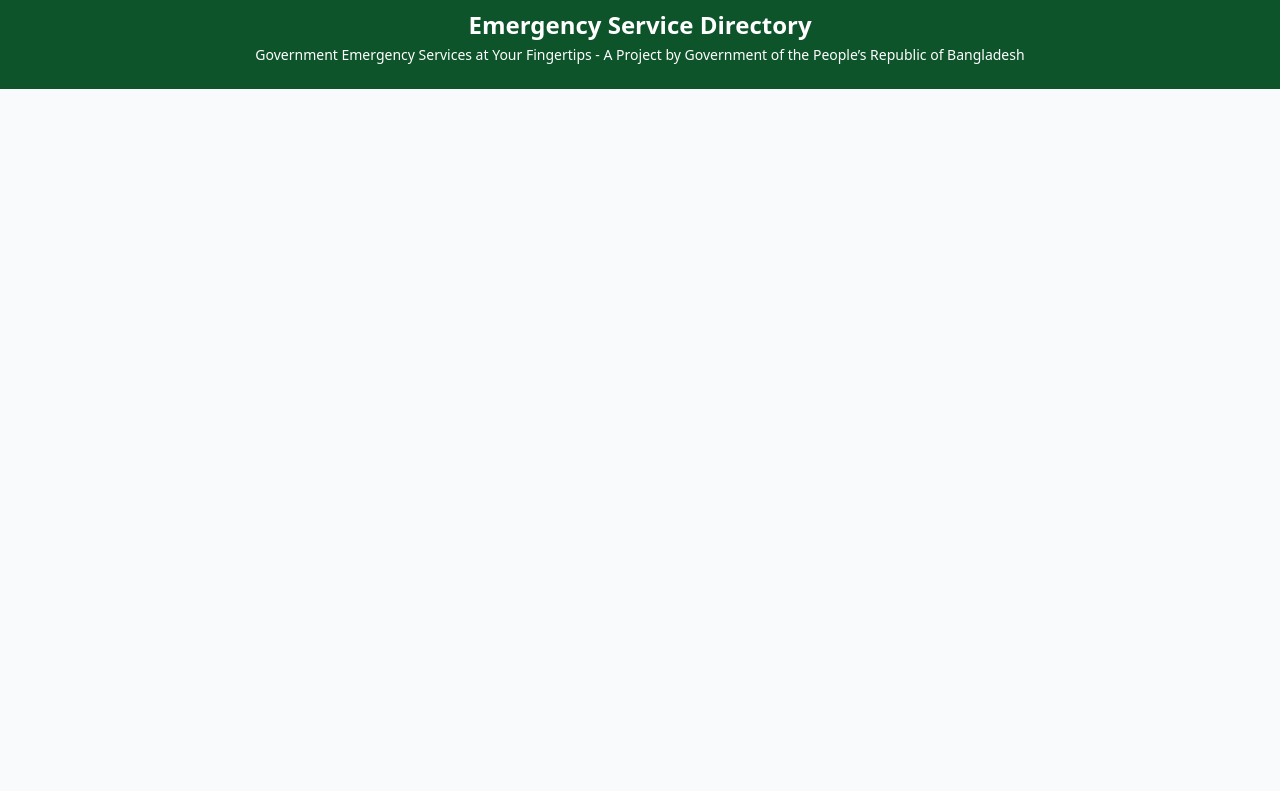
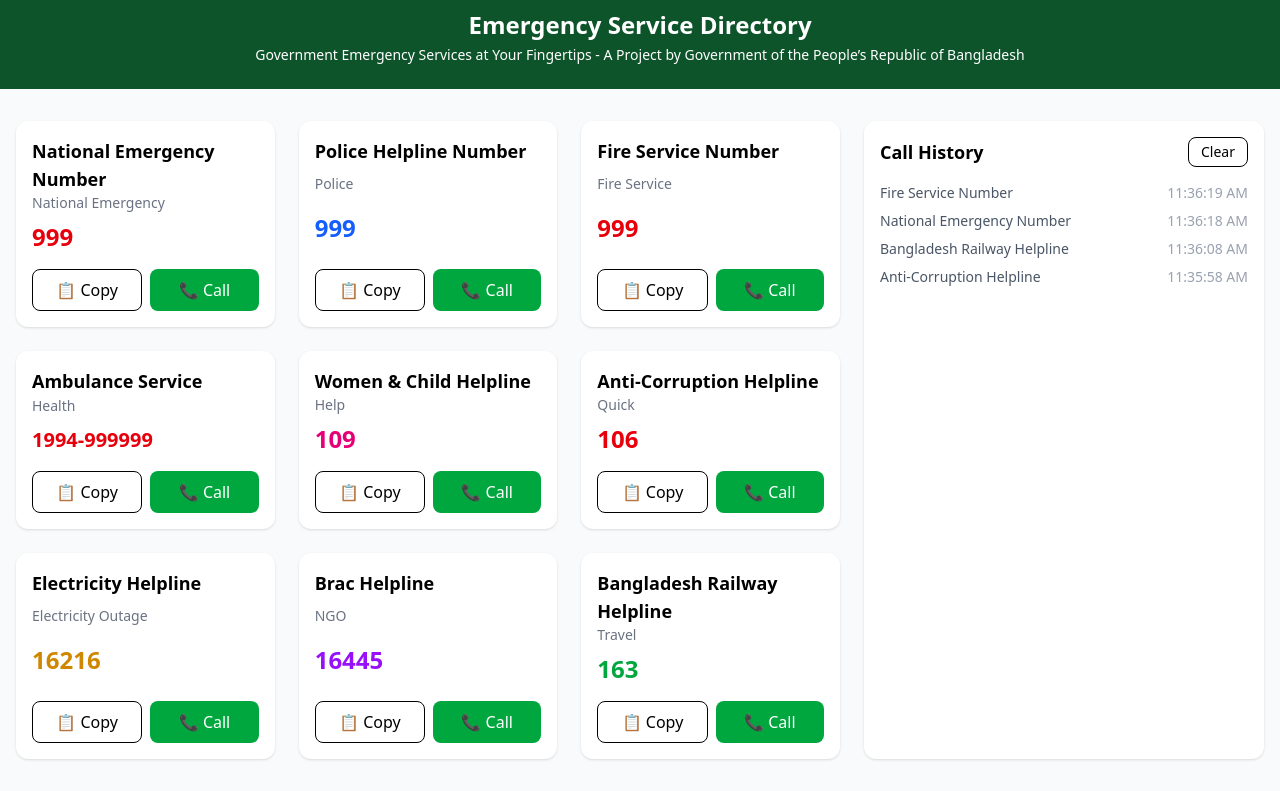
Before and after one commit to nahiyankhan55/B12-A5-Emergency-Hotline, a plain HTML site: page index.html in a window 1280 px wide. Shown: the part 163-954 px from the top of the page. Before the commit the page ends 800 px from the top, so only its background shows below. Drawn offline with nearby package versions, Linux system fonts and the light colour scheme.

Commit message:
added an main content

```diff
--- a/index.html
+++ b/index.html
@@ -3,9 +3,9 @@
     <title>Joruri Seba</title>
     <!-- tailwind css  -->
     <script src="https://cdn.jsdelivr.net/npm/@tailwindcss/browser@4"></script>
-</head>
-<body>
-<body class="bg-gray-50">
+   </head>
+   <body>
+   <body class="bg-gray-50">
   <!-- Top Navbar -->
   <div class="flex justify-between items-center px-6 py-3 bg-white shadow">
     <div class="flex items-center gap-2">
@@ -28,6 +28,126 @@
     <p class="text-sm mt-1">Government Emergency Services at Your Fingertips - A Project by Government of the People’s Republic of Bangladesh</p>
   </div>
 
+
+  <!-- Main Content -->
+  <div class="container mx-auto py-8 px-4 grid grid-cols-1 lg:grid-cols-3 gap-6">
+    <!-- Service Cards -->
+    <div class="lg:col-span-2 grid grid-cols-1 sm:grid-cols-2 lg:grid-cols-3 gap-6">
+      <!-- Card -->
+      <div class="bg-white shadow rounded-xl p-4 flex flex-col justify-between">
+        <h3 class="font-bold text-lg">National Emergency Number</h3>
+        <p class="text-sm text-gray-500">National Emergency</p>
+        <p class="text-2xl font-bold text-red-600 mt-2">999</p>
+        <div class="flex space-x-2 mt-4">
+          <button class="flex-1 py-2 border rounded-lg">📋 Copy</button>
+          <button class="flex-1 py-2 bg-green-600 text-white rounded-lg">📞 Call</button>
+        </div>
+      </div>
+
+
+      <!-- Police -->
+      <div class="bg-white shadow rounded-xl p-4 flex flex-col justify-between">
+        <h3 class="font-bold text-lg">Police Helpline Number</h3>
+        <p class="text-sm text-gray-500">Police</p>
+        <p class="text-2xl font-bold text-blue-600 mt-2">999</p>
+        <div class="flex space-x-2 mt-4">
+          <button class="flex-1 py-2 border rounded-lg">📋 Copy</button>
+          <button class="flex-1 py-2 bg-green-600 text-white rounded-lg">📞 Call</button>
+        </div>
+      </div>
+
+      <!-- Fire Service -->
+      <div class="bg-white shadow rounded-xl p-4 flex flex-col justify-between">
+        <h3 class="font-bold text-lg">Fire Service Number</h3>
+        <p class="text-sm text-gray-500">Fire Service</p>
+        <p class="text-2xl font-bold text-red-600 mt-2">999</p>
+        <div class="flex space-x-2 mt-4">
+          <button class="flex-1 py-2 border rounded-lg">📋 Copy</button>
+          <button class="flex-1 py-2 bg-green-600 text-white rounded-lg">📞 Call</button>
+        </div>
+      </div>
+
+      <!-- Ambulance -->
+      <div class="bg-white shadow rounded-xl p-4 flex flex-col justify-between">
+        <h3 class="font-bold text-lg">Ambulance Service</h3>
+        <p class="text-sm text-gray-500">Health</p>
+        <p class="text-xl font-bold text-red-600 mt-2">1994-999999</p>
+        <div class="flex space-x-2 mt-4">
+          <button class="flex-1 py-2 border rounded-lg">📋 Copy</button>
+          <button class="flex-1 py-2 bg-green-600 text-white rounded-lg">📞 Call</button>
+        </div>
+      </div>
+
+      <!-- Women & Child -->
+      <div class="bg-white shadow rounded-xl p-4 flex flex-col justify-between">
+        <h3 class="font-bold text-lg">Women & Child Helpline</h3>
+        <p class="text-sm text-gray-500">Help</p>
+        <p class="text-2xl font-bold text-pink-600 mt-2">109</p>
+        <div class="flex space-x-2 mt-4">
+          <button class="flex-1 py-2 border rounded-lg">📋 Copy</button>
+          <button class="flex-1 py-2 bg-green-600 text-white rounded-lg">📞 Call</button>
+        </div>
+      </div>
+
+      <!-- Anti-Corruption -->
+      <div class="bg-white shadow rounded-xl p-4 flex flex-col justify-between">
+        <h3 class="font-bold text-lg">Anti-Corruption Helpline</h3>
+        <p class="text-sm text-gray-500">Quick</p>
+        <p class="text-2xl font-bold text-red-600 mt-2">106</p>
+        <div class="flex space-x-2 mt-4">
+          <button class="flex-1 py-2 border rounded-lg">📋 Copy</button>
+          <button class="flex-1 py-2 bg-green-600 text-white rounded-lg">📞 Call</button>
+        </div>
+      </div>
+
+      <!-- Electricity -->
+      <div class="bg-white shadow rounded-xl p-4 flex flex-col justify-between">
+        <h3 class="font-bold text-lg">Electricity Helpline</h3>
+        <p class="text-sm text-gray-500">Electricity Outage</p>
+        <p class="text-2xl font-bold text-yellow-600 mt-2">16216</p>
+        <div class="flex space-x-2 mt-4">
+          <button class="flex-1 py-2 border rounded-lg">📋 Copy</button>
+          <button class="flex-1 py-2 bg-green-600 text-white rounded-lg">📞 Call</button>
+        </div>
+      </div>
+
+      <!-- BRAC -->
+      <div class="bg-white shadow rounded-xl p-4 flex flex-col justify-between">
+        <h3 class="font-bold text-lg">Brac Helpline</h3>
+        <p class="text-sm text-gray-500">NGO</p>
+        <p class="text-2xl font-bold text-purple-600 mt-2">16445</p>
+        <div class="flex space-x-2 mt-4">
+        <button class="flex-1 py-2 border rounded-lg">📋 Copy</button>
+        <button class="flex-1 py-2 bg-green-600 text-white rounded-lg">📞 Call</button>
+        </div>
+      </div>
+
+      <!-- Railway -->
+      <div class="bg-white shadow rounded-xl p-4 flex flex-col justify-between">
+        <h3 class="font-bold text-lg">Bangladesh Railway Helpline</h3>
+        <p class="text-sm text-gray-500">Travel</p>
+        <p class="text-2xl font-bold text-green-600 mt-2">163</p>
+        <div class="flex space-x-2 mt-4">
+          <button class="flex-1 py-2 border rounded-lg">📋 Copy</button>
+          <button class="flex-1 py-2 bg-green-600 text-white rounded-lg">📞 Call</button>
+        </div>
+      </div>
+    </div>
+
+        <!-- Call History -->
+    <div class="bg-white shadow rounded-xl p-4">
+      <div class="flex justify-between items-center">
+        <h2 class="font-bold text-lg">Call History</h2>
+        <button class="text-sm px-3 py-1 border rounded-lg">Clear</button>
+      </div>
+      <ul class="mt-4 space-y-2 text-sm text-gray-600">
+        <li>Fire Service Number <span class="float-right text-gray-400">11:36:19 AM</span></li>
+        <li>National Emergency Number <span class="float-right text-gray-400">11:36:18 AM</span></li>
+        <li>Bangladesh Railway Helpline <span class="float-right text-gray-400">11:36:08 AM</span></li>
+        <li>Anti-Corruption Helpline <span class="float-right text-gray-400">11:35:58 AM</span></li>
+      </ul>
+    </div>
+  </div>
 </body>
 </body>
 </html>
```
